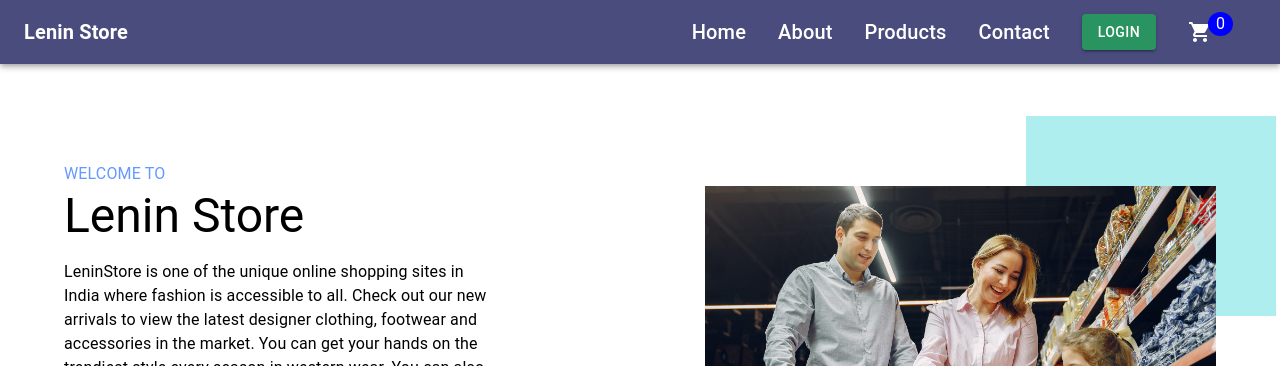
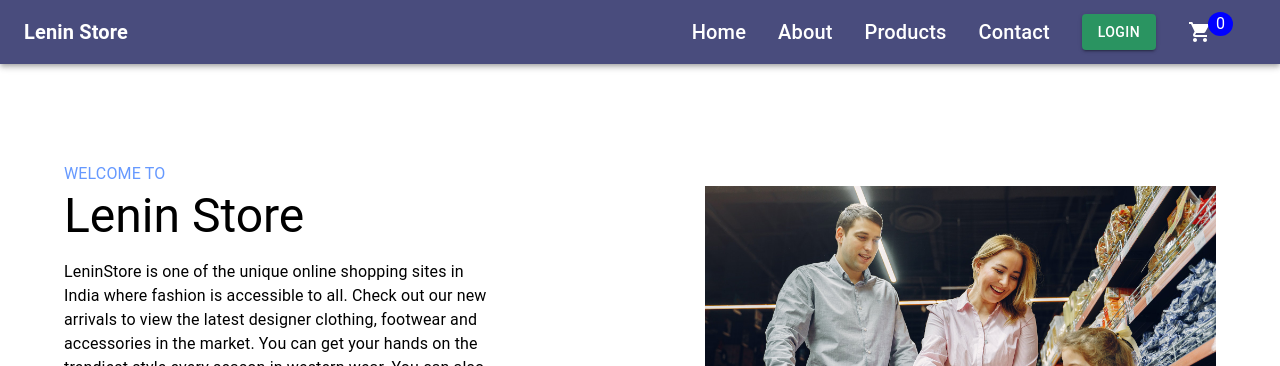
Before and after one commit to lenin12345-dev/Lenin-ECommerce, a Next.js app: page / in a window 1280 px wide. Shown: the top 366 px of the page. Built offline with nearby package versions, Linux system fonts and the light colour scheme; no server answers.

Commit message:
trust section fix

```diff
--- a/src/app/component/herosection.js
+++ b/src/app/component/herosection.js
@@ -56,12 +56,16 @@ export default function HeroSection() {
         </Grid>
         <Grid item xs={4}sm={12} md={12} lg={7} xl={7}>
           <Box className = {classes.heroImage} display='flex' justifyContent='flex-end'>
+            <React.Suspense>
+
         <img
                 src="images/hero.jpg"
                 alt="hero-section-photo"
                 style={{ width:'80%'}}
               />
-              <Box sx={{    position: 'absolute',
+            </React.Suspense>
+
+              {/* <Box sx={{    position: 'absolute',
       top: -70,
       right: -60,
       width: 250,
@@ -69,7 +73,7 @@ export default function HeroSection() {
       backgroundColor: 'paleturquoise',
       zIndex:-100}}>
 
-              </Box>
+              </Box> */}
               </Box>
         </Grid>
       </Grid>
```
